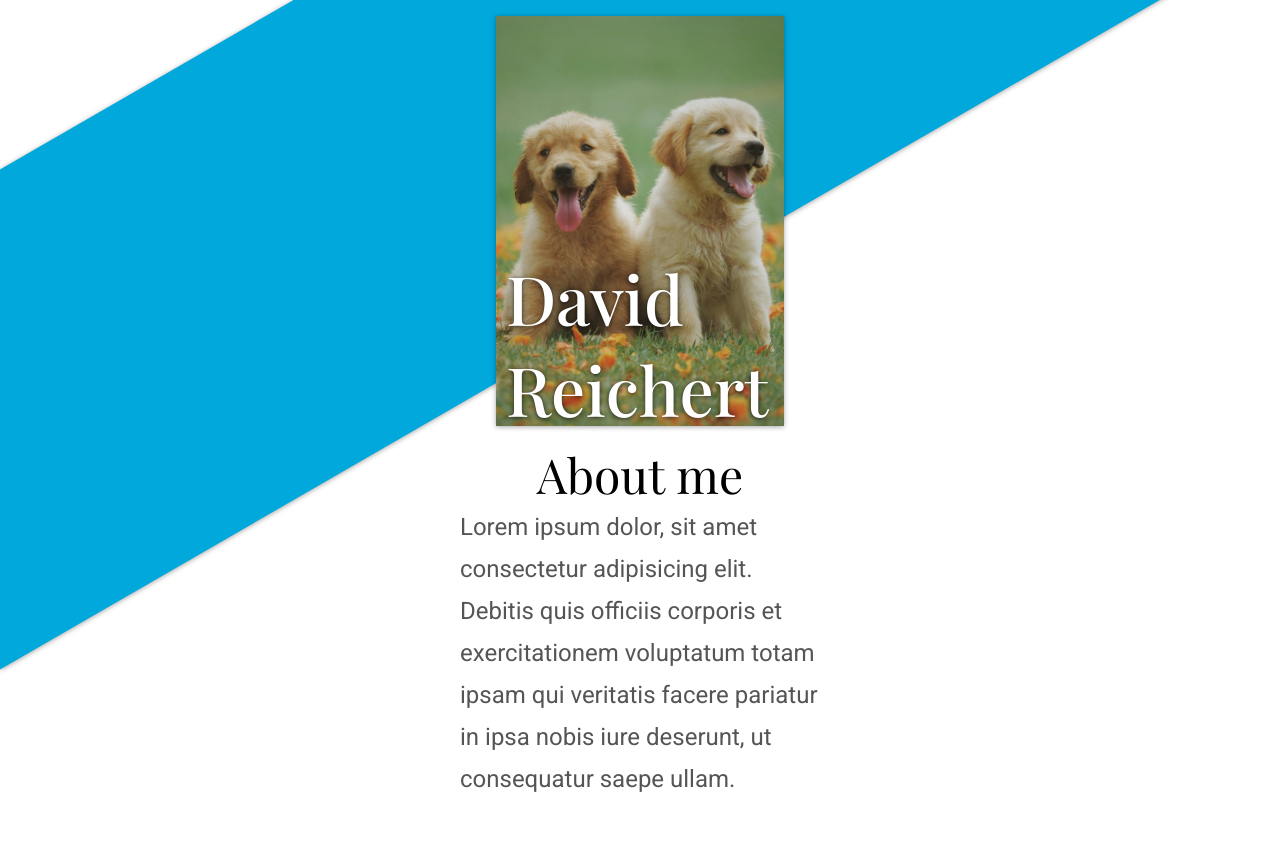
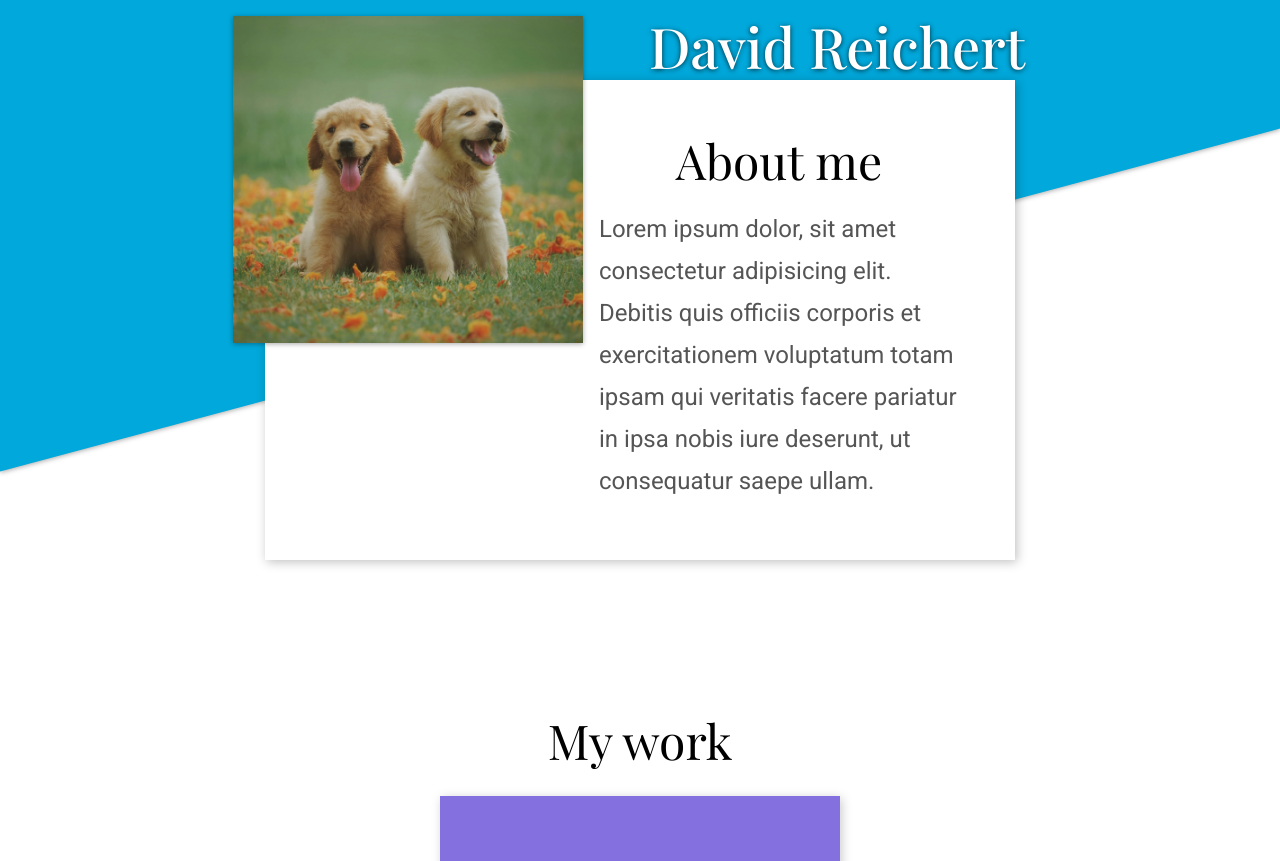
Before and after one commit to Devuh/homepage, a plain HTML site: page index.html in a window 1280 px wide. Shown: the top 861 px of the page. Drawn offline with Linux system fonts and the light colour scheme.

Commit message:
Create basic header layout for tablets. Still trying to figure out text wrap.

```diff
--- a/index.html
+++ b/index.html
@@ -6,9 +6,18 @@
   <title>Homepage</title>
   <link rel="stylesheet" href="./styles.css">
 </head>
+<!-- Breakpoints
+     Mobile: 320px-690px
+     Table: 690px-950px-->
 <body>
+  <div class="swipe"></div>
   <header>
-    <div class="swipe"></div>
+    <picture>
+      <source class="header-img-large"
+              media="(min-width: 690px)"
+              srcset="./images/header-image-large.jpg 2x,
+                      ./images/header-image-medium.jpg 1.5x,
+                      ./images/header-image-small.jpg">
       <img class="header-img"
       srcset="./images/header-image-cropped-large.jpg 2x,
               ./images/header-image-cropped-medium.jpg 1.5x,
@@ -16,6 +25,7 @@
       src="./images/header-image-cropped-small.jpg"
       sizes="calc(320px - 2rem)"
       alt="Two puppies in a field">
+    </picture>
     <h1 class="full-name">David Reichert</h1>
     <section>
       <h2>About me</h2>
@@ -165,7 +175,11 @@
       </div>
     </div>
     <img class="footer-image"
+    srcset="./images/header-image-cropped-large.jpg 2x,
+            ./images/header-image-cropped-medium.jpg 1.5x,
+            ./images/header-image-cropped-small.jpg"
     src="./images/footer-image-cropped-large.jpg"
+    sizes="100vw"
     alt="Husky puppy under a tree">
   </footer>
 </body>
--- a/styles.css
+++ b/styles.css
@@ -37,6 +37,10 @@ header {
   width: 100vw;
   position: absolute;
   box-shadow: 0px 1px 5px rgba(0, 0, 0, 0.35);
+}
+
+picture {
+  z-index: 1;
 }
 
 .header-img {
@@ -224,3 +228,55 @@ footer p {
 .blue {
   background-color: rgb(112, 147, 223);
 }
+
+@media (min-width: 690px) {
+  body {
+    display: flex;
+    flex-direction: column;
+  }
+
+  .swipe {
+    transform: translateY(-200px) skewY(-15deg);
+  }
+
+  header {
+    flex-direction: row;
+    align-self: center;
+    align-items: flex-start;
+    margin: 3rem;
+    margin-top: 5rem;
+    box-shadow: 2px 2px 10px rgba(0, 0, 0, 0.250);
+    z-index: 1;
+    background-color: white;
+    width: calc(100vw - 8rem);
+    max-width: 750px;
+    min-width: 610px;
+  }
+
+  picture .header-img {
+    width: 350px;
+    margin-left: -2rem;
+    margin-top: -4rem;
+    float: left;
+  }
+
+  .full-name {
+    top: -1.5rem;
+    margin-left: 30vw;
+    width: auto;
+    font-size: 3.5rem;
+  }
+
+  section>h2 {
+    margin-top: 3rem;
+    margin-bottom: 1rem;
+  }
+
+  section>p {
+    text-wrap: wrap;
+  }
+
+  section>.icons {
+    visibility: hidden;
+  }
+}
```
Also changed, not shown: images/footer-image-cropped-medium.jpg (added), images/footer-image-cropped-small.jpg (added), images/header-image-medium.jpg (added), images/header-image-small.jpg (added), images/header-image.jpg (deleted), 1 other file. Lines whose indentation alone changed are shown as unchanged.
